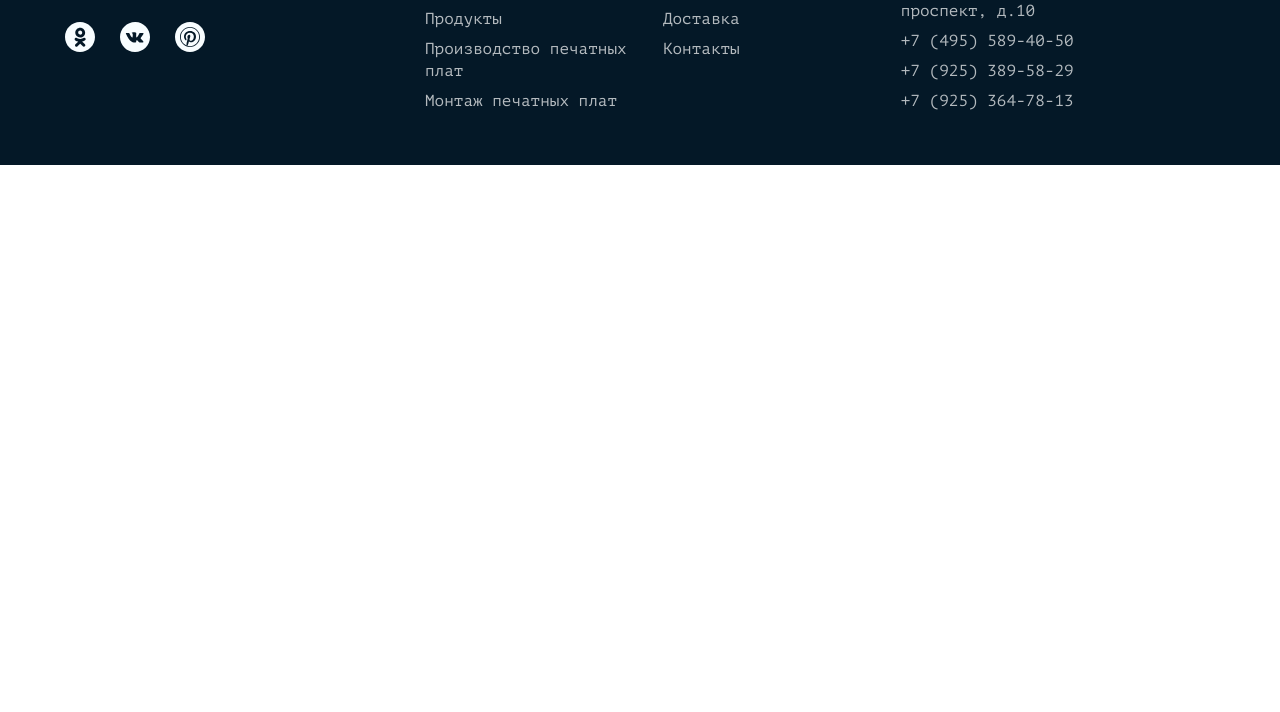
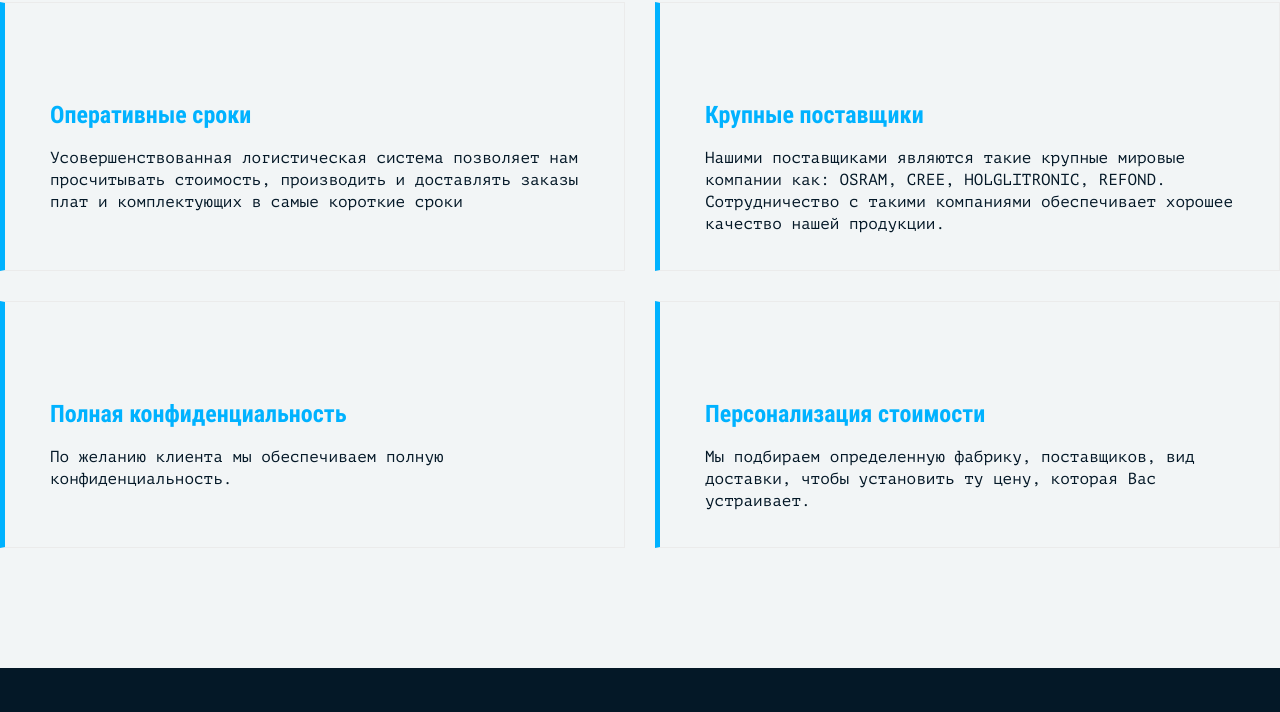
Before and after one commit to SofyaIlina/SmartDevice, a website built with webpack: page source/index.html in a window 1280 px wide. Shown: the part 999-1711 px from the top of the page. Before the commit the page ends 1164 px from the top, so only its background shows below. Built offline with nearby package versions, Linux system fonts and the light colour scheme; files whose address does not match are found by name.

Commit message:
верстка преимуществ

```diff
--- a/source/index.html
+++ b/source/index.html
@@ -55,6 +55,29 @@
             <p class="promo__description">производство и&nbsp;монтаж, поставка комплектующих, блоков и&nbsp;модулей</p>
             <a class="promo__link promo__link--desktop btn" href="#feedback">Получить бесплатную консультацию</a>
             <a class="promo__link promo__link--mobile btn" href="#feedback">Бесплатная консультация</a>
+          </div>
+        </section>
+        <section class="features">
+          <div class="features__container container">
+            <h2 class="visually-hidden">Наши преимущества.</h2>
+            <ul class="features__list reset-list">
+              <li class="features__item">
+                <h3 class="features__name features__name--terms">Оперативные сроки</h3>
+                <p class="features__description">Усовершенствованная логистическая система позволяет нам просчитывать стоимость, производить и&nbsp;доставлять заказы плат и&nbsp;комплектующих в&nbsp;самые короткие сроки</p>
+              </li>
+              <li class="features__item">
+                <h3 class="features__name features__name--suppliers">Крупные поставщики</h3>
+                <p class="features__description">Нашими поставщиками являются такие крупные мировые компании как: OSRAM, CREE, HOLGLITRONIC, REFOND. Сотрудничество с&nbsp;такими компаниями обеспечивает хорошее качество нашей продукции.</p>
+              </li>
+              <li class="features__item">
+                <h3 class="features__name features__name--confidentiality">Полная конфиденциальность</h3>
+                <p class="features__description">По&nbsp;желанию клиента мы&nbsp;обеспечиваем полную конфиденциальность.</p>
+              </li>
+              <li class="features__item">
+                <h3 class="features__name features__name--personalization">Персонализация стоимости</h3>
+                <p class="features__description">Мы&nbsp;подбираем определенную фабрику, поставщиков, вид доставки, чтобы установить ту&nbsp;цену, которая Вас устраивает.</p>
+              </li>
+            </ul>
           </div>
         </section>
         <section class="feedback" id="feedback">
--- /dev/null
+++ b/source/sass/blocks/features.scss
@@ -0,0 +1,46 @@
+.features {
+  background: $color-alice-blue;
+}
+
+.features__container {
+  padding: 120px 0;
+}
+
+.features__list {
+  display: grid;
+  grid-template-columns: 1fr 1fr;
+  gap: 30px;
+}
+
+.features__item {
+  border: 1px solid $color-whisper;
+  border-left: 5px solid $color-deep-sky-blue;
+  padding: 95px 45px 35px;
+}
+
+.features__name {
+  font-family: $ff-Roboto-Condensed;
+  font-size: 24px;
+  line-height: 34px;
+  color: $color-deep-sky-blue;
+  margin: 0;
+  margin-bottom: 15px;
+  position: relative;
+
+  &::before {
+    content: "";
+    position: absolute;
+    left: 0;
+    top: -55px;
+    width: 35px;
+    height: 35px;
+  }
+
+  &--terms::before {
+    background: url('../img/sprite.svg#icon-stopwatch');
+  }
+}
+
+.features__description {
+  margin: 0;
+}
--- a/source/sass/style.scss
+++ b/source/sass/style.scss
@@ -30,6 +30,7 @@
 @import "blocks/accordion";
 @import "blocks/data-accordion";
 @import "blocks/promo";
+@import "blocks/features";
 
 // ---------------------------------
 
--- a/source/sass/variables.scss
+++ b/source/sass/variables.scss
@@ -15,6 +15,7 @@ $color-alice-blue:                  #f2f5f6;
 $color-alice-blue-lighter:          #f8fdff;
 $color-alice-blue-opacity7:         rgba(248, 253, 255, 0.7);
 $color-deep-sky-blue:               #00b2ff;
+$color-whisper:                     #ebebeb;
 
 // Gradient
 
```
Also changed, not shown: build/css/style.css, build/css/style.min.css, build/index.html, 1 other file.
